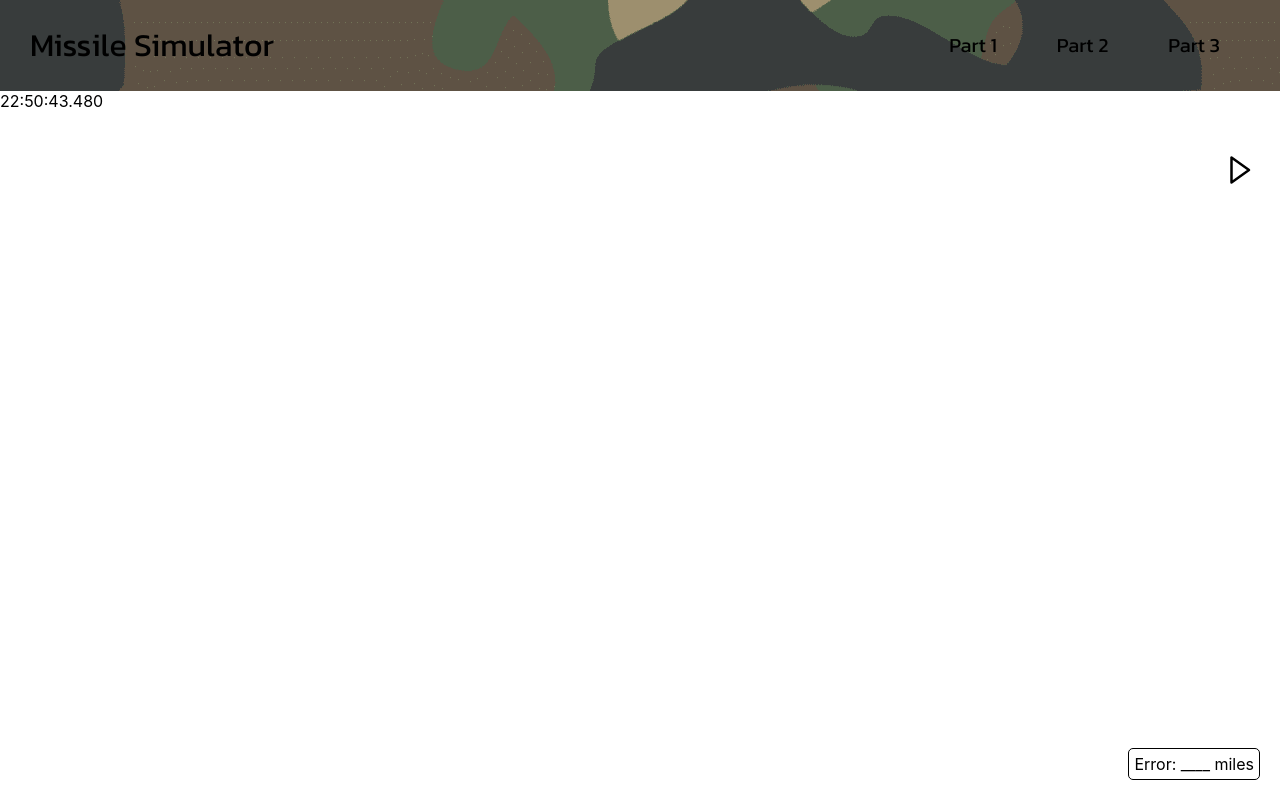
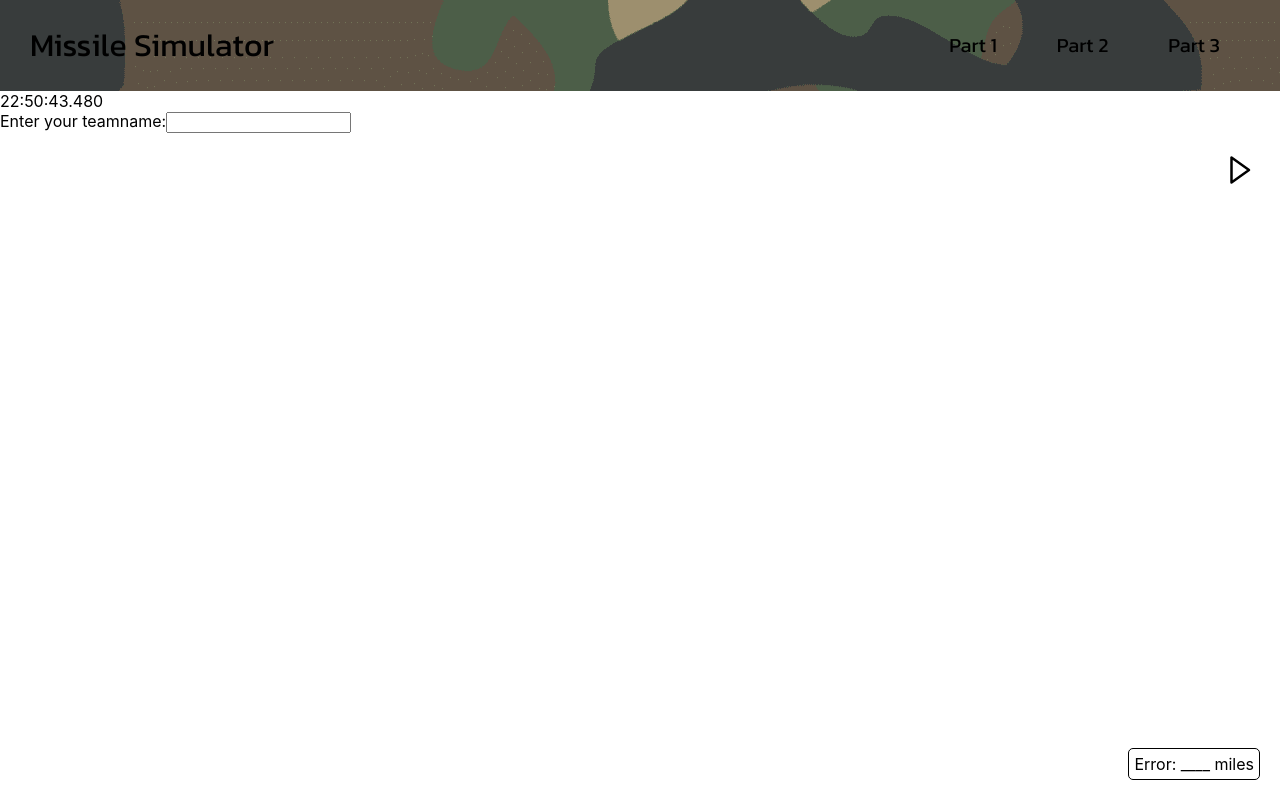
Before and after one commit to danasiongsin/Missile-Simulator, a React (Create React App) app: page /part2 in a window 1280 px wide. Built offline with nearby package versions, Linux system fonts and the light colour scheme.

Commit message:
teamname box

```diff
--- a/src/App.css
+++ b/src/App.css
@@ -73,3 +73,7 @@
   padding: 5px;
   border-radius: 5px;
 }
+
+.input-box {
+
+}
--- /dev/null
+++ b/src/components/InputBox.jsx
@@ -0,0 +1,16 @@
+import { useState } from "react";
+import '../App.css';
+
+export default function InputBox({inputText, setText}) {
+   return (
+      <div>
+         Enter your teamname:
+         <input
+         type= "text"
+         value = {inputText}
+         className=""
+         onChange={(e) => setText(e.target.value)}>
+         </input>
+      </div>
+   )
+}
--- a/src/pages/Part2.jsx
+++ b/src/pages/Part2.jsx
@@ -6,11 +6,13 @@
 import Playbutton from '../components/Playbutton';
 import Stopwatch from '../components/Stopwatch';
 import '../App.css';
+import InputBox from '../components/InputBox';
 
 function Part2() {
     const [playState, setPlayState] = useState('stopped');
     const [startTime, setStartTime] = useState(null);
     const { missile, distance } = MissileSimulation(playState, setPlayState, startTime, setStartTime);
+    const [text, setText] = useState("");
 
     const handlePlay = (e) => {
         setPlayState('running_2');
@@ -48,6 +50,7 @@
             </button>
             <Error distance={distance} />
             <Stopwatch startTime={startTime} />
+            <InputBox inputText = {text} setText = {setText}/>
         </>
     );
 }
```
